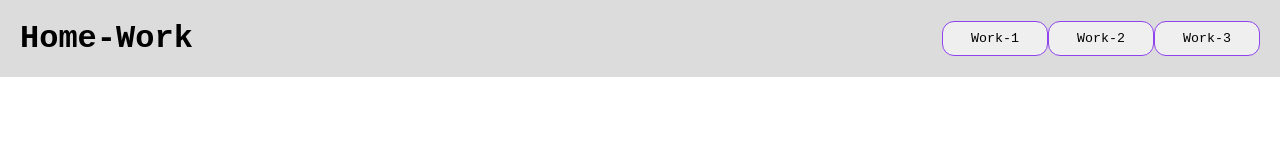
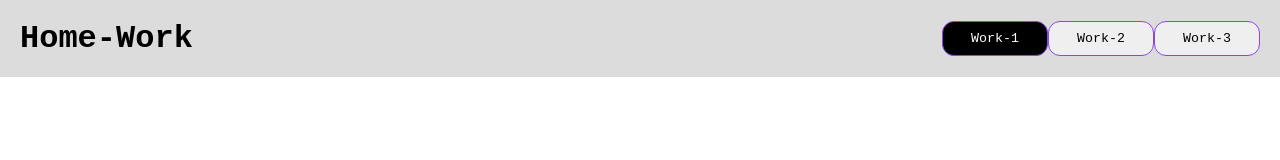
Before and after one commit to ramasQA/hw_step1, a plain HTML site: page index.html in a window 1280 px wide. In both pictures the pointer is over the input "Work-1". Drawn offline with Linux system fonts and the light colour scheme.

Commit message:
css button

```diff
--- a/index.html
+++ b/index.html
@@ -52,6 +52,7 @@ body{
     display: flex;
 }
 
+
 input{
     padding: 8px;
     width: 106px;
@@ -61,6 +62,11 @@ input{
     border: 1px solid #8E43ED;
     border-radius: 12px;
     font-family: inherit;
+    transition: color 0.2s linear;
+}
+input:hover{
+    background-color: black;
+    color: white;
 }
 
 @media (max-width: 480px) {
```
Also changed, not shown: work3.html (+1 -1 lines).
